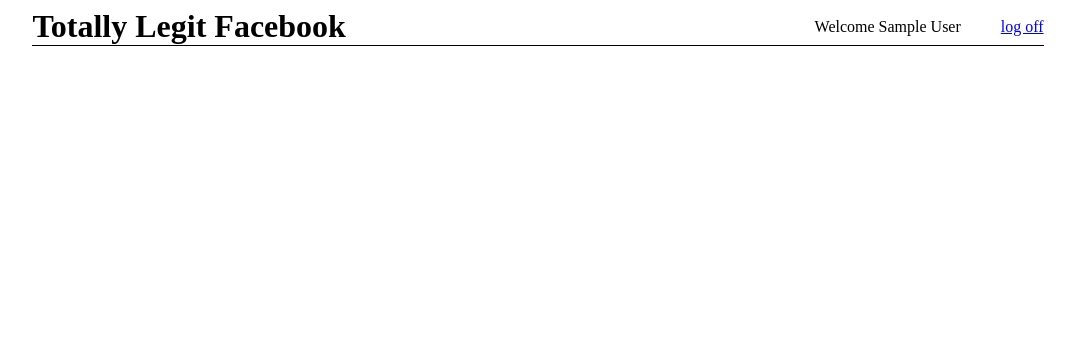
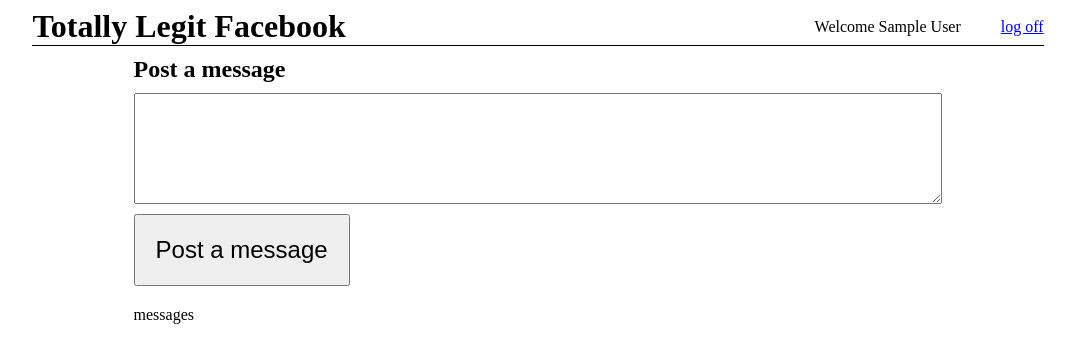
Before and after one commit to chaocharliehuang/FlaskMySQLTheWall, a Flask app: page /wall in a window 1280 px wide. Shown: the top 363 px of the page, without its empty margins (102-1177 px from the left). Run offline with Flask 2, Linux system fonts and the light colour scheme; the visitor is signed in with stand-in values (Sample User, id 1).

Commit message:
added post message form to wall

```diff
--- a/templates/wall.html
+++ b/templates/wall.html
@@ -6,6 +6,10 @@
         h1, p {
             margin: 0;
             padding: 0;
+        }
+
+        h2 {
+            margin: 10px 0;
         }
 
         .wrapper {
@@ -26,6 +30,25 @@
 
         .welcome_logoff p {
             margin-right: 40px;
+        }
+
+        .wall {
+            width: 80%;
+            margin: 0 auto;
+        }
+
+        .post_message {
+            margin-bottom: 20px;
+        }
+
+        textarea {
+            width: 100%;
+        }
+
+        #post_message_btn {
+            font-size: 150%;
+            padding: 20px;
+            margin-top: 10px;
         }
     </style>
     <body>
@@ -49,8 +72,21 @@
             {% endwith %}
 
             <div class="wall">
+                <div class="post_message">
+                    <h2>Post a message</h2>
+                    <form action="" method="POST">
+                        <input type="hidden" value="post_message">
+                        <textarea rows="7"></textarea>
+                        <br>
+                        <input type="submit" value="Post a message" id="post_message_btn">
+                    </form>
+                </div>
 
-            </div>
+                <div class="messages">
+                    messages
+                </div>
+            </div> <!-- end wall div -->
+
         </div> <!-- end wrapper div -->
     </body>
 </html>
```
